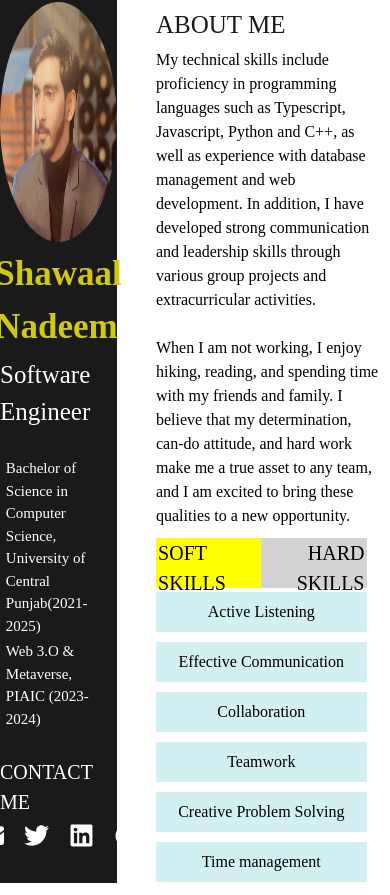
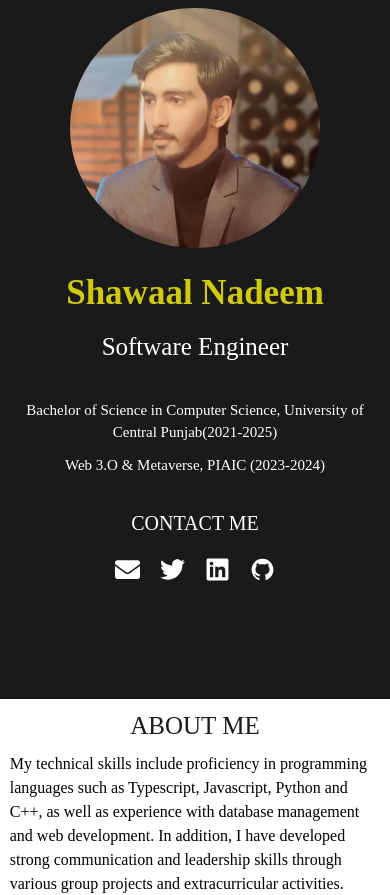
Before and after one commit to Shawaal-Nadeem/Resume-in-Next-JS, a Next.js app: page / in a window 390 px wide. Shown: the top 895 px of the page. Built offline with nearby package versions, Linux system fonts and the light colour scheme.

Commit message:
responsiveness on working

```diff
--- a/src/app/globals.css
+++ b/src/app/globals.css
@@ -180,3 +180,42 @@ margin-bottom: 1%;
   width: 95%;
   margin-bottom: 5%;
 }
+@media screen and (max-width:875px)
+{
+.overlap h1
+{
+  margin-left: 20%;
+}
+}
+@media screen and (max-width:700px)
+{
+  .main
+  {
+    display: flex;
+    align-items: center;
+    justify-content: center;
+    flex-direction: column;
+  }
+  .overlap
+  {
+    width: 100%;
+    position:relative;
+  }
+
+.overlap h1
+{
+  margin-left: 0%;
+}
+.about-section
+{
+  width: 100%;
+  display: flex;
+  align-items: center;
+  flex-direction: column;
+  justify-content: center;
+}
+.overlap p
+{
+  text-align: center;
+}
+}
--- a/src/app/page.tsx
+++ b/src/app/page.tsx
@@ -2,7 +2,6 @@ import { FaTwitter } from 'react-icons/fa';
 import { FaEnvelope } from 'react-icons/fa';
 import { FaLinkedin } from 'react-icons/fa';
 import{AiFillGithub} from 'react-icons/ai'
-import { FaHeadphones } from 'react-icons/fa';
 
 export default function Home() {
   return (
```
